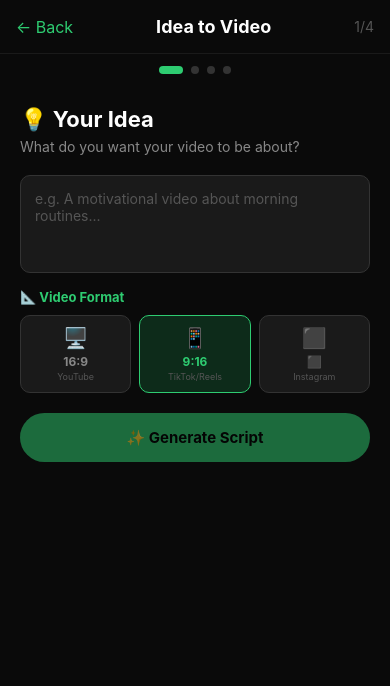
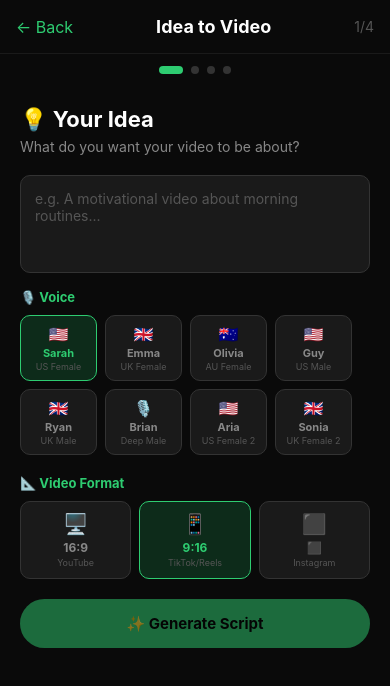
Before and after one commit to mark2-creator/TonefyApp, a React Native app: screen /IdeaToVideo in a window 390 px wide. Shown: the top 686 px of the page. Built offline with nearby package versions, Linux system fonts and the light colour scheme.

Commit message:
Add voice picker - 8 voices (gtts + edge-tts)

```diff
--- a/screens/IdeaToVideoScreen.js
+++ b/screens/IdeaToVideoScreen.js
@@ -16,6 +16,17 @@ const ASPECT_RATIOS = [
   { id: '16:9', label: '16:9', icon: '🖥️', desc: 'YouTube' },
   { id: '9:16', label: '9:16', icon: '📱', desc: 'TikTok/Reels' },
   { id: '1:1', label: '⬛', icon: '⬛', desc: 'Instagram' },
+];
+
+const VOICES = [
+  { id: 'gtts-us',    label: 'Sarah',   accent: 'US Female',    icon: '🇺🇸' },
+  { id: 'gtts-uk',    label: 'Emma',    accent: 'UK Female',    icon: '🇬🇧' },
+  { id: 'gtts-au',    label: 'Olivia',  accent: 'AU Female',    icon: '🇦🇺' },
+  { id: 'edge-guy',   label: 'Guy',     accent: 'US Male',      icon: '🇺🇸' },
+  { id: 'edge-ryan',  label: 'Ryan',    accent: 'UK Male',      icon: '🇬🇧' },
+  { id: 'edge-brian', label: 'Brian',   accent: 'Deep Male',    icon: '🎙️' },
+  { id: 'edge-aria',  label: 'Aria',    accent: 'US Female 2',  icon: '🇺🇸' },
+  { id: 'edge-sonia', label: 'Sonia',   accent: 'UK Female 2',  icon: '🇬🇧' },
 ];
 
 async function fetchWithTimeout(url, options, timeoutMs = 300000) {
@@ -70,6 +81,7 @@ export default function IdeaToVideoScreen({ navigation }) {
   const [step, setStep] = useState(1);
   const [prompt, setPrompt] = useState('');
   const [aspectRatio, setAspectRatio] = useState('9:16');
+  const [voiceId, setVoiceId] = useState('gtts-us');
   const [script, setScript] = useState('');
   const [audioUrl, setAudioUrl] = useState('');
   const [videoUrl, setVideoUrl] = useState('');
@@ -126,7 +138,7 @@ export default function IdeaToVideoScreen({ navigation }) {
     try {
       const res = await fetchWithTimeout(`${BACKEND}/api/generate-audio`, {
         method: 'POST', headers: { 'Content-Type': 'application/json' },
-        body: JSON.stringify({ text: script }),
+        body: JSON.stringify({ text: script, voiceId }),
       }, 60000);
       const data = await res.json();
       stopProgress(100);
@@ -142,7 +154,7 @@ export default function IdeaToVideoScreen({ navigation }) {
       setLoadingMsg('Analyzing script...'); startProgress(0, 15, 3000);
       const kwRes = await fetchWithTimeout(`${BACKEND}/api/extract-keywords`, {
         method: 'POST', headers: { 'Content-Type': 'application/json' },
-        body: JSON.stringify({ text: script }),
+        body: JSON.stringify({ text: script, voiceId }),
       }, 15000);
       const kwData = await kwRes.json();
       const keywords = kwData.keywords || [prompt];
@@ -226,6 +238,16 @@ export default function IdeaToVideoScreen({ navigation }) {
             multiline
             numberOfLines={4}
           />
+          <Text style={styles.sectionLabel}>🎙️ Voice</Text>
+          <View style={styles.voiceGrid}>
+            {VOICES.map((v) => (
+              <TouchableOpacity key={v.id} style={[styles.voiceBtn, voiceId === v.id && styles.voiceBtnActive]} onPress={() => setVoiceId(v.id)}>
+                <Text style={styles.voiceIcon}>{v.icon}</Text>
+                <Text style={[styles.voiceName, voiceId === v.id && styles.voiceNameActive]}>{v.label}</Text>
+                <Text style={styles.voiceAccent}>{v.accent}</Text>
+              </TouchableOpacity>
+            ))}
+          </View>
           <Text style={styles.sectionLabel}>📐 Video Format</Text>
           <View style={styles.ratioRow}>
             {ASPECT_RATIOS.map((r) => (
@@ -339,4 +361,11 @@ const styles = StyleSheet.create({
   progressBarFill: { height: 8, backgroundColor: '#2ecc71', borderRadius: 4 },
   progressText: { color: '#2ecc71', fontSize: 12, textAlign: 'center' },
   videoPlayer: { width: '100%', height: 220, borderRadius: 10, marginBottom: 16, backgroundColor: '#000' },
+  voiceGrid: { flexDirection: 'row', flexWrap: 'wrap', gap: 8, marginBottom: 20 },
+  voiceBtn: { width: '22%', backgroundColor: '#1a1a1a', borderRadius: 10, padding: 8, alignItems: 'center', borderWidth: 1, borderColor: '#333' },
+  voiceBtnActive: { borderColor: '#2ecc71', backgroundColor: '#0d2b1a' },
+  voiceIcon: { fontSize: 16, marginBottom: 2 },
+  voiceName: { color: '#888', fontWeight: 'bold', fontSize: 11 },
+  voiceNameActive: { color: '#2ecc71' },
+  voiceAccent: { color: '#555', fontSize: 9, textAlign: 'center', marginTop: 1 },
 });
```
Also changed, not shown: 3 other files (tests, documents, lock files or other folders).
